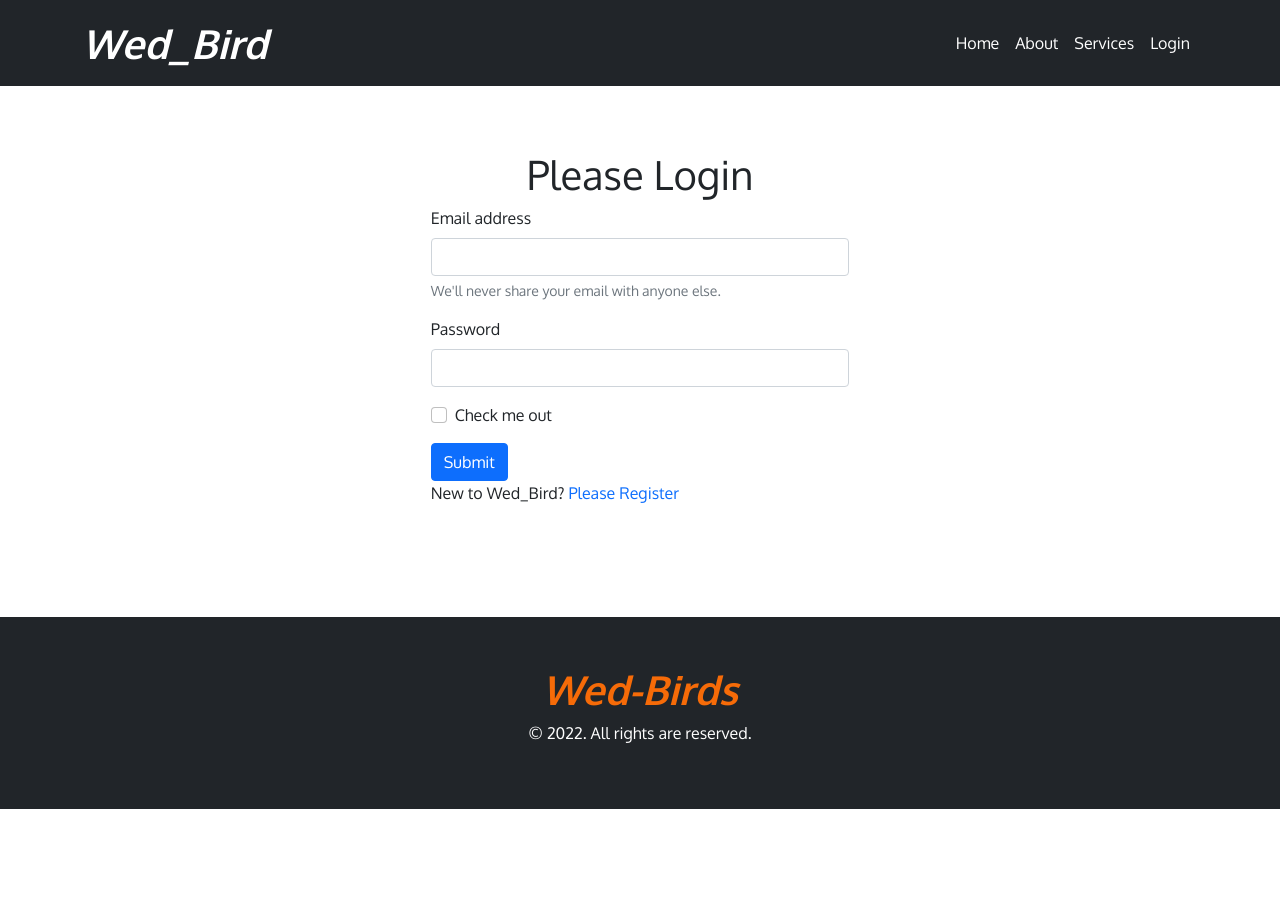
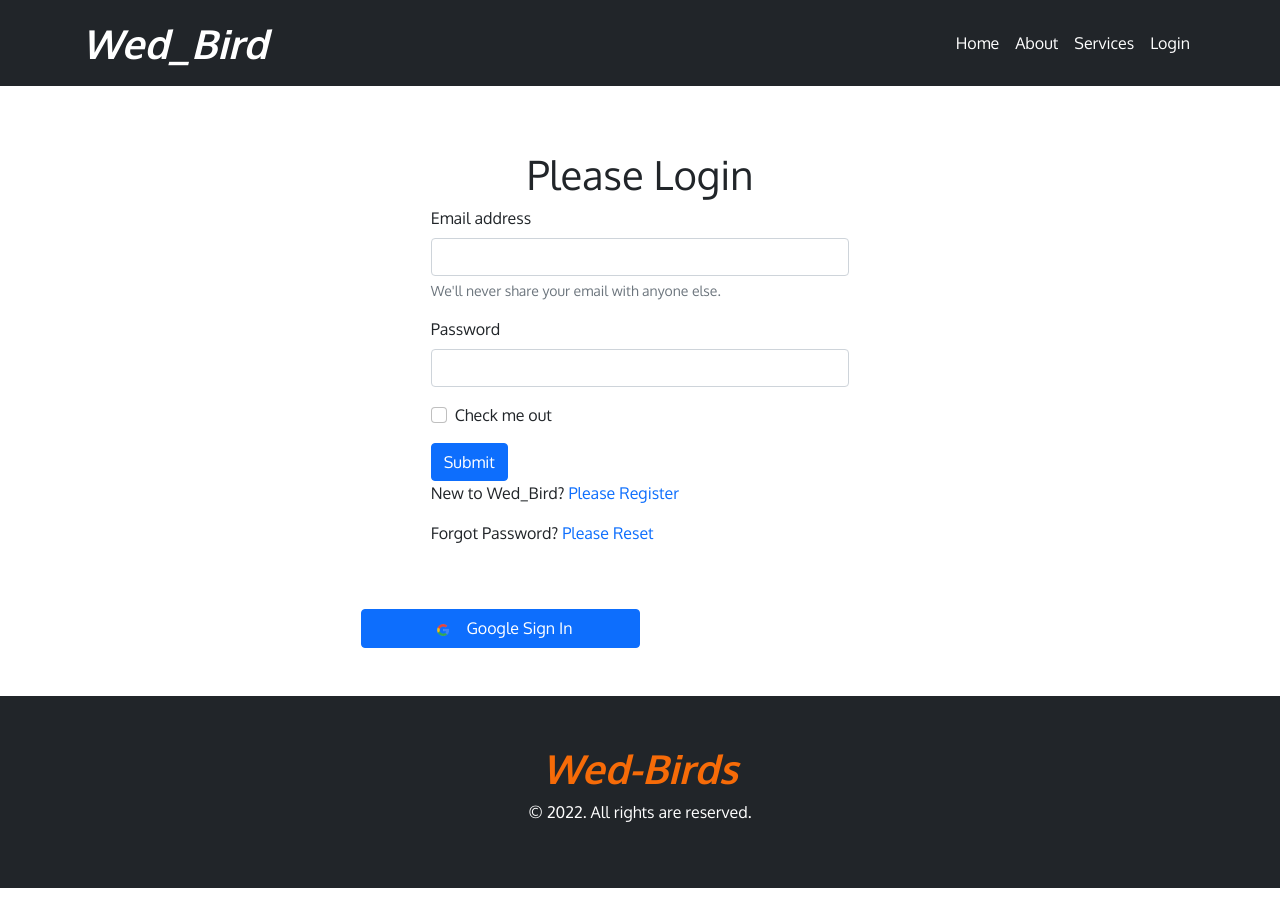
Before and after one commit to anannanur/independent-service-provider, a React (Create React App) app: page /login in a window 1280 px wide. Before the commit the page ends 825 px from the top, so only its background shows below. Built offline with nearby package versions, Linux system fonts and the light colour scheme; no server answers.

Commit message:
email verification and reset password system added

```diff
--- a/src/Pages/Login/Login/Login.js
+++ b/src/Pages/Login/Login/Login.js
@@ -1,7 +1,8 @@
 import React, { useRef } from 'react';
-import { useSignInWithEmailAndPassword } from 'react-firebase-hooks/auth';
+import { useSendPasswordResetEmail, useSignInWithEmailAndPassword } from 'react-firebase-hooks/auth';
 import { Link, useLocation, useNavigate } from 'react-router-dom';
 import auth from '../../../firebase.init';
+import SocialLogin from '../SocialLogin/SocialLogin';
 
 const Login = () => {
 
@@ -11,6 +12,9 @@ const Login = () => {
         loading,
         error,
     ] = useSignInWithEmailAndPassword(auth);
+    const [sendPasswordResetEmail, sending] = useSendPasswordResetEmail(
+        auth
+    );
 
     const navigate = useNavigate();
     const location = useLocation();
@@ -26,11 +30,21 @@ const Login = () => {
 
     let from = location?.state?.from.pathname || "/";
 
+    let errorMessage;
+    if (error) {
+        errorMessage = <p className='text-danger'>Error: {error.message}</p>
+    }
     if (user) {
         navigate(from, { replace: true });
     }
     const navigateRegister = event => {
         navigate(`/register`);
+    }
+    const resetPassword = async () => {
+        const email = emailRef.current.value;
+        await sendPasswordResetEmail(email);
+        alert('Sent email');
+
     }
     return (
         <div className="container">
@@ -40,7 +54,7 @@ const Login = () => {
                     <div>
                         <div className="mb-3">
                             <label htmlFor="exampleInputEmail1" className="form-label">Email address</label>
-                            <input ref={emailRef} type="email" className="form-control" id="exampleInputEmail1" aria-describedby="emailHelp" required />
+                            <input ref={emailRef} type="email" className="form-control" id="exampleInputEmail1" aria-describedby="emailHelp" />
                             <div id="emailHelp" className="form-text">We'll never share your email with anyone else.</div>
                         </div>
                         <div className="mb-3">
@@ -53,9 +67,15 @@ const Login = () => {
                         </div>
                         <button type="submit" className="btn btn-primary">Submit</button>
                     </div>
+                    {errorMessage}
                     <p>New to Wed_Bird? <Link onClick={navigateRegister} to="/register" className='text-primary text-decoration-none pe-auto'>Please Register</Link></p>
+                    <p>Forgot Password? <Link onClick={resetPassword} to="/register" className='text-primary text-decoration-none pe-auto'>Please Reset</Link></p>
+
                 </form>
+
+                <SocialLogin></SocialLogin>
             </div>
+
         </div>
     );
 };
--- a/src/Pages/Login/Register/Register.js
+++ b/src/Pages/Login/Register/Register.js
@@ -1,7 +1,8 @@
 import React, { useRef } from 'react';
 import { Link, useNavigate } from 'react-router-dom';
-import { useCreateUserWithEmailAndPassword } from 'react-firebase-hooks/auth';
+import { useCreateUserWithEmailAndPassword, useUpdateProfile } from 'react-firebase-hooks/auth';
 import auth from '../../../firebase.init';
+import SocialLogin from '../SocialLogin/SocialLogin';
 
 const Register = () => {
 
@@ -14,24 +15,26 @@ const Register = () => {
         user,
         loading,
         error,
-    ] = useCreateUserWithEmailAndPassword(auth);
+    ] = useCreateUserWithEmailAndPassword(auth, { sendEmailVerification: true });
+    const [updateProfile, updating, error1] = useUpdateProfile(auth);
 
     const navigate = useNavigate();
 
     const navigateLogin = event => {
         navigate(`/login`);
     }
-    const handleSubmit = event => {
+    const handleSubmit = async (event) => {
         event.preventDefault();
-        const name = userNameRef.current.value;
+        const displayName = userNameRef.current.value;
         const email = emailRef.current.value;
         const password = passwordRef.current.value;
-        createUserWithEmailAndPassword(email, password);
+
+        await createUserWithEmailAndPassword(email, password);
+        await updateProfile({ displayName });
+        alert('Updated profile');
+        navigate('/home');
     }
 
-    if(user){
-        navigate('/home');
-    }
     return (
 
         <div className="container">
@@ -41,7 +44,7 @@ const Register = () => {
                     <div>
                         <div className="mb-3">
                             <label htmlFor="name" className="form-label">Your Name</label>
-                            <input type="text" ref={userNameRef} className="form-control" id="exampleInputName" required />
+                            <input type="text" ref={userNameRef} className="form-control" id="exampleInputName" />
                         </div>
                         <div className="mb-3">
                             <label htmlFor="exampleInputEmail1" className="form-label">Email address</label>
@@ -59,7 +62,9 @@ const Register = () => {
                         <button type="submit" className="btn btn-primary">Submit</button>
                     </div>
                     <p>Already have an account? <Link onClick={navigateLogin} to="/login" className='text-primary text-decoration-none pe-auto'>Please Login</Link></p>
+
                 </form>
+                <SocialLogin></SocialLogin>
             </div>
         </div>
 
--- a/src/Pages/Login/RequireAuth/RequireAuth.js
+++ b/src/Pages/Login/RequireAuth/RequireAuth.js
@@ -4,8 +4,11 @@ import { Navigate, useLocation } from 'react-router-dom';
 import auth from '../../../firebase.init';
 
 const RequireAuth = ({ children }) => {
-    const [user] = useAuthState(auth);
+    const [user,loading] = useAuthState(auth);
     const location = useLocation();
+    if(loading){
+        return
+    }
     if (!user) {
         return <Navigate to="/login" state={{ from: location }} replace />
     }
--- /dev/null
+++ b/src/Pages/Login/SocialLogin/SocialLogin.js
@@ -0,0 +1,36 @@
+import React from 'react';
+import { useSignInWithGoogle } from 'react-firebase-hooks/auth';
+import { useNavigate } from 'react-router-dom';
+import auth from '../../../firebase.init';
+import google from '../../../images/google.png';
+
+const SocialLogin = () => {
+    const [signInWithGoogle, user, loading, error] = useSignInWithGoogle(auth);
+    const navigate = useNavigate();
+    let errorMessage;
+    if (error) {
+        errorMessage =
+         <div>
+            <p className='text-danger'>Error: {error.message}</p>
+        </div>
+
+    }
+
+    if (user) {
+        navigate('/home');
+    }
+    return (
+        <div>
+            {errorMessage}
+            <button onClick={() => signInWithGoogle()} className='btn btn-primary text-white w-50 mx-auto'>
+                <img src={google} className="me-2" alt="" />
+                <span>
+                    Google Sign In
+                </span>
+            </button>
+        </div>
+    );
+
+};
+
+export default SocialLogin;
```
Also changed, not shown: src/Pages/Shared/Loading/Loading.js (added), src/images/google.png (added).
